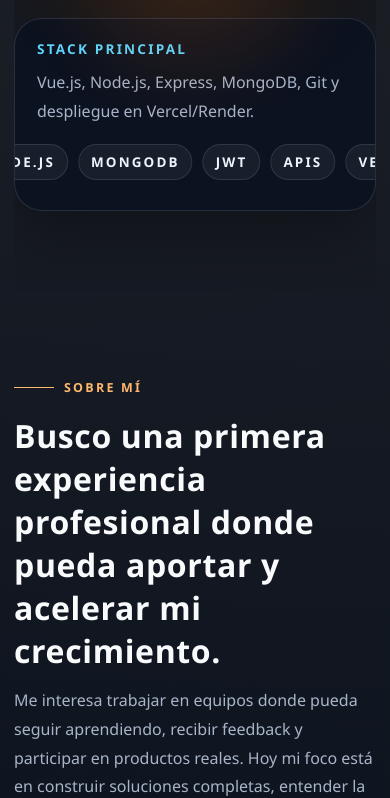
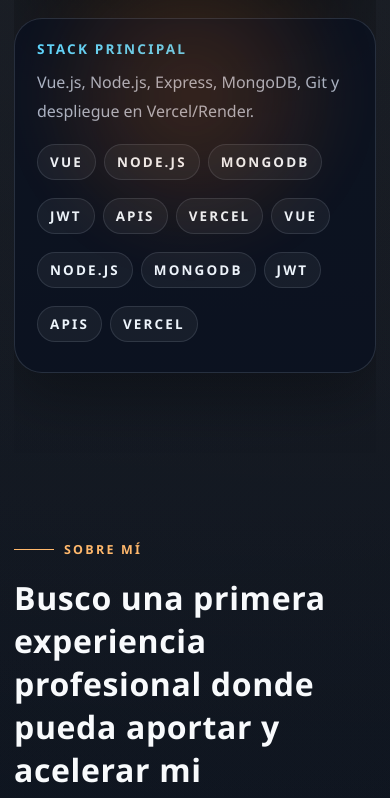
Before and after one commit to LucasPatricioRey/portfolio-lucasRey, a Vue app: page / in a window 390 px wide. Shown: the part 1834-2632 px from the top of the page. Built offline with nearby package versions, Linux system fonts and the light colour scheme.

Commit message:
Se corrigio el desborde del stack principal

```diff
--- a/src/components/HeroSection.vue
+++ b/src/components/HeroSection.vue
@@ -428,9 +428,10 @@
 .stack-marquee {
   display: flex;
   gap: 10px;
-  width: max-content;
+  width: 100%;
+  max-width: 100%;
   margin-top: 18px;
-  animation: marqueeDrift 16s linear infinite;
+  flex-wrap: wrap;
 }
 
 .stack-marquee span {
@@ -542,7 +543,7 @@
   }
 
   .stack-marquee {
-    animation-duration: 20s;
+    gap: 8px;
   }
 
   .photo-card {
```
